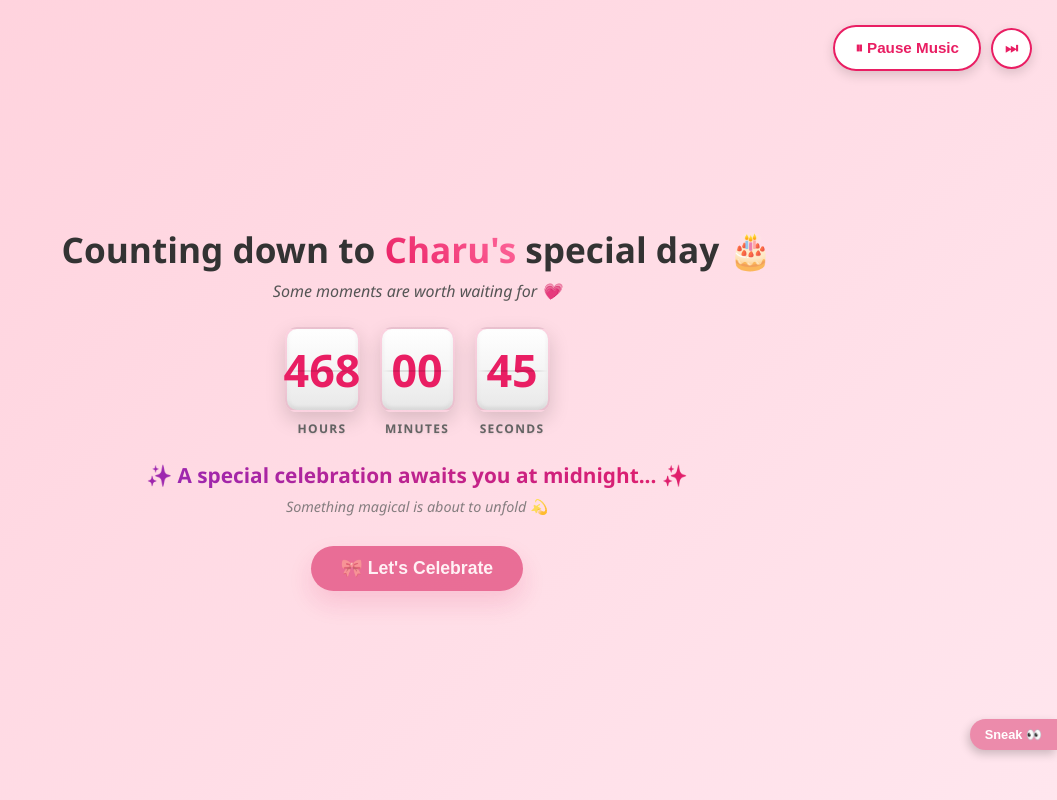
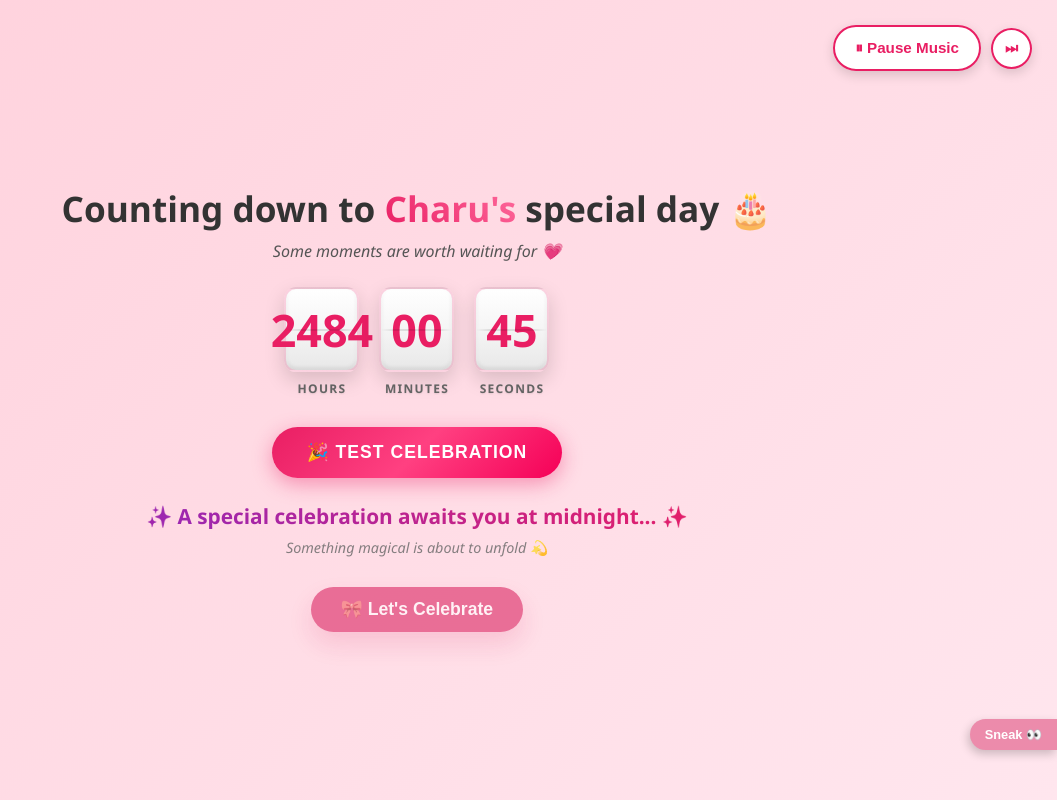
Before and after one commit to yuke001/birthday01, a React (Vite) app: page / in a window 1280 px wide. Shown: the whole page, without its empty margins (223-1280 px from the left). Built offline with nearby package versions, Linux system fonts and the light colour scheme.

Commit message:
Update Countdown.jsx

```diff
--- a/src/components/Countdown.jsx
+++ b/src/components/Countdown.jsx
@@ -16,7 +16,7 @@ function Countdown({ onBirthdayReached, birthdayReached }) {
     }
 
     // charu bdy
-    const targetDate = new Date("2026-01-23T00:00:00");
+    const targetDate = new Date("2026-04-17T00:00:00");
 
     const updateCountdown = () => {
       const now = new Date();
@@ -85,13 +85,13 @@ function Countdown({ onBirthdayReached, birthdayReached }) {
       </div>
 
       {/* ⚠️ TEST BUTTON - delete it from here⚠️ */}
-      {/* <button
+      <button
         className="test-button"
         onClick={onBirthdayReached}
         title="Skip countdown and see celebration"
       >
         🎉 Test Celebration
-      </button> */}
+      </button>
 
       {/* ⚠️ END TEST BUTTON - DELETE UP TO HERE ⚠️ */}
     </section>
```
